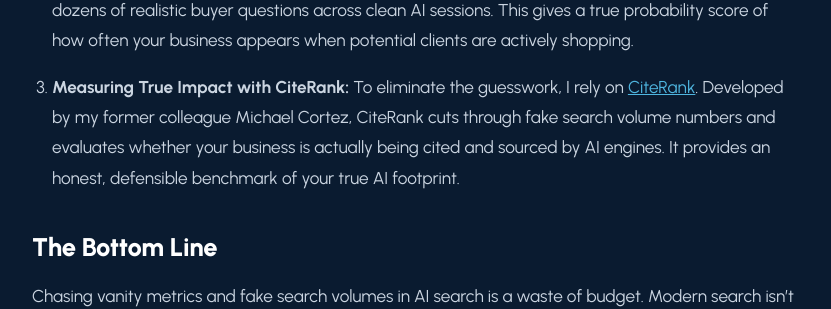
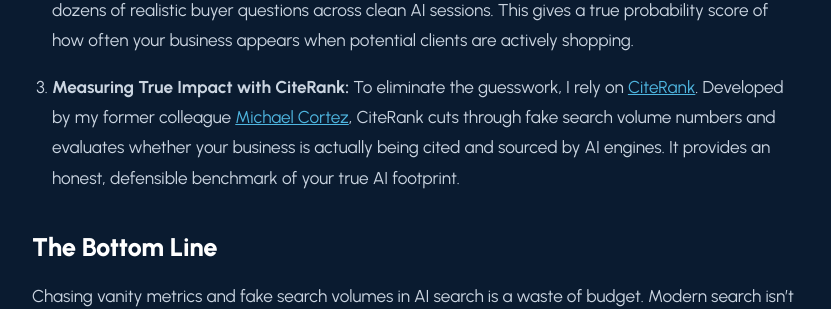
Before and after one commit to rndholland-png/seo-portfolio, a Jekyll site: the page built from _posts/2026-09-22-why-ai-rank-tracking-is-broken-and-how-ai-search-works.md, in a window 1280 px wide and 900 px high, scrolled down 1543 px. Shown: the part 183-492 px from the top of the window, without its empty margins (224-1055 px from the left). Built offline with Jekyll 4.4.1, drawn with Linux system fonts in a browser that asks for light colours; nearby versions of some CDN libraries; part of the change alters nothing that is shown.

```diff
--- a/_posts/2026-09-22-why-ai-rank-tracking-is-broken-and-how-ai-search-works.md
+++ b/_posts/2026-09-22-why-ai-rank-tracking-is-broken-and-how-ai-search-works.md
@@ -4,6 +4,7 @@ title: "Why AI Rank Tracking Is Broken (And How AI Search Actually Works)"
 date: 2026-09-22
 description: "AI rank trackers sell vanity metrics and fake search volume. Here's why you can't 'rank #1' in ChatGPT or Perplexity — and how I measure real AI visibility with entity architecture and CiteRank."
 tags: [GEO, AIO, AI Search]
+image: /assets/blog/why-ai-rank-tracking-is-broken-and-how-ai-search-works/cover.jpg
 ---
 
 If you've been watching the debate around AI search, you've likely noticed a lot of skepticism around tools claiming they can "track your rankings" in ChatGPT, Perplexity, or Google's AI Overviews.
@@ -38,7 +39,7 @@ Here is what that means in plain English:
 
 2. **Testing Real Buyer Prompts (Statistical Sampling):** Instead of trusting a single rank check, I test dozens of realistic buyer questions across clean AI sessions. This gives a true probability score of how often your business appears when potential clients are actively shopping.
 
-3. **Measuring True Impact with CiteRank:** To eliminate the guesswork, I rely on [CiteRank](https://citerankscore.com/). Developed by my former colleague Michael Cortez, CiteRank cuts through fake search volume numbers and evaluates whether your business is actually being cited and sourced by AI engines. It provides an honest, defensible benchmark of your true AI footprint.
+3. **Measuring True Impact with CiteRank:** To eliminate the guesswork, I rely on [CiteRank](https://citerankscore.com/). Developed by my former colleague [Michael Cortez](https://michaelpatrickcortez.com/), CiteRank cuts through fake search volume numbers and evaluates whether your business is actually being cited and sourced by AI engines. It provides an honest, defensible benchmark of your true AI footprint.
 
 ## The Bottom Line
 
```
Also changed, not shown: assets/blog/why-ai-rank-tracking-is-broken-and-how-ai-search-works/cover.jpg (added).
